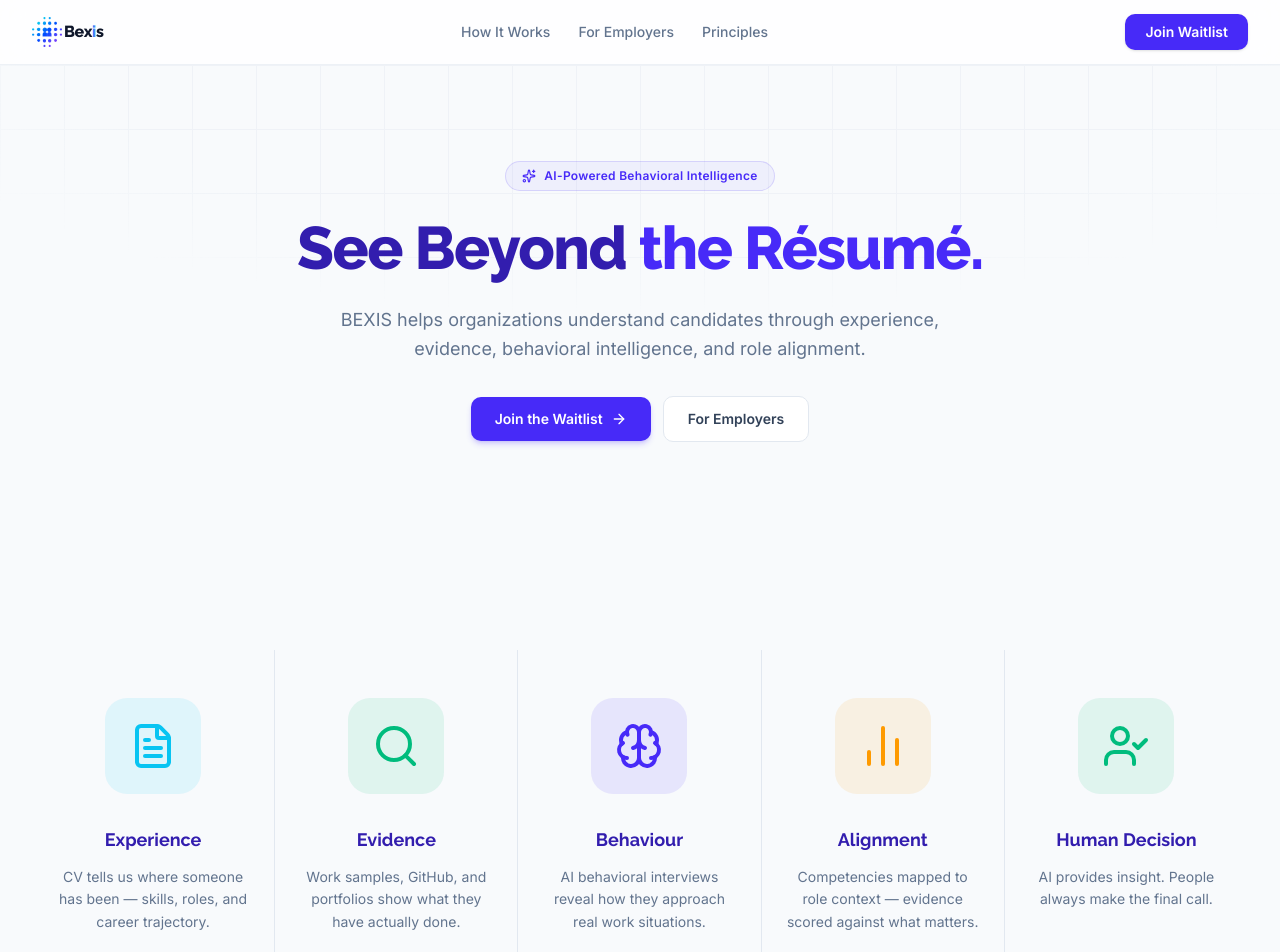
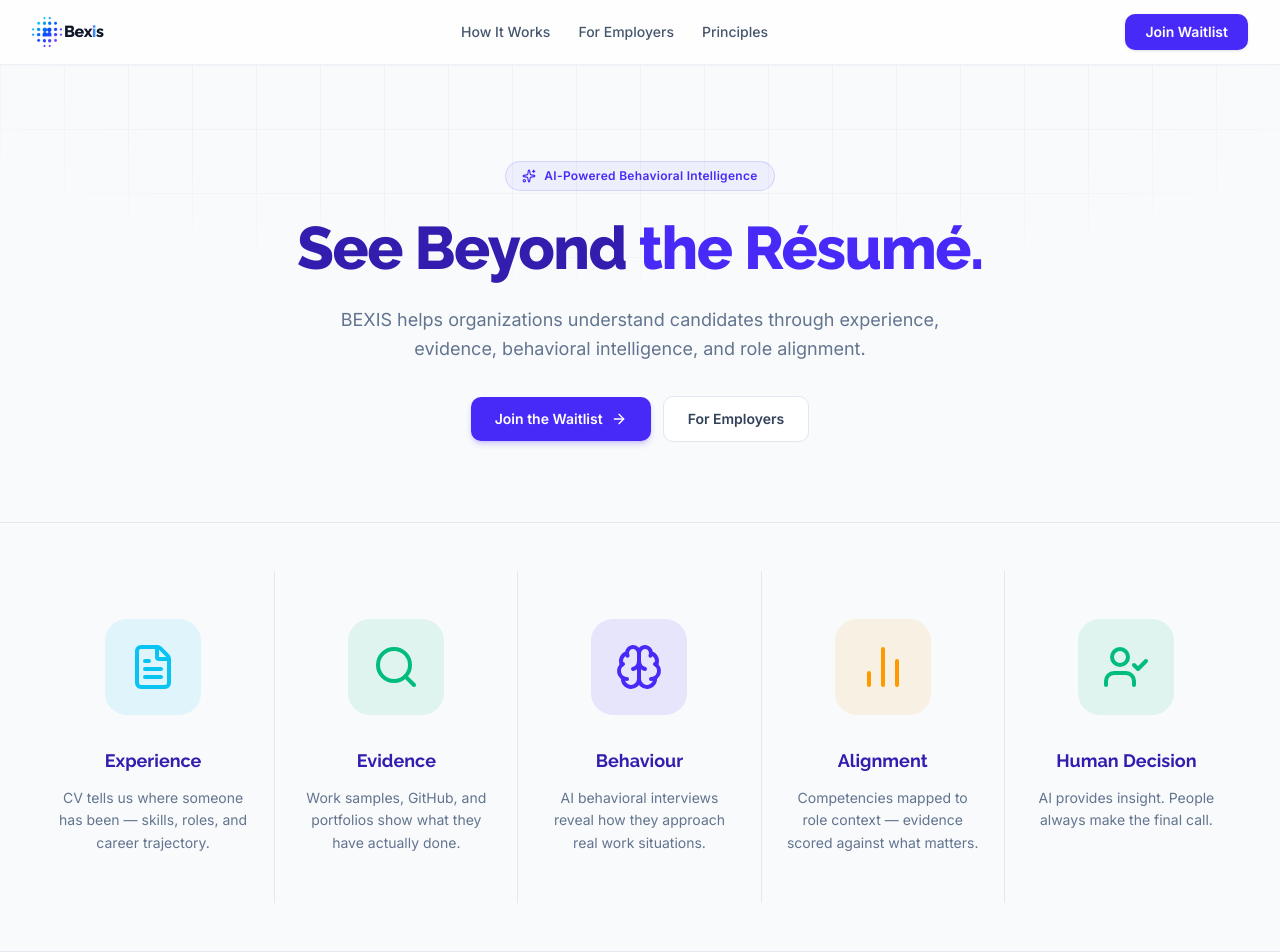
Before and after one commit to wizarphics/bexis-waitlist, a Next.js app: page / in a window 1280 px wide. Shown: the top 952 px of the page. Built offline with nearby package versions, Linux system fonts and the light colour scheme.

Commit message:
Tighten spacing, fix nav visibility
- Hero: reduced bottom padding (pb-24 → pb-16)
- Core Principles: reduced padding (py-20 → py-12), added border-y for visual separation
- Nav links: slate-500 → slate-600 for better readability

```diff
--- a/src/app/page.tsx
+++ b/src/app/page.tsx
@@ -40,7 +40,7 @@ export default function Home() {
             </span>
           </button>
 
-          <nav className="hidden md:flex items-center gap-7 text-sm font-medium text-slate-500">
+          <nav className="hidden md:flex items-center gap-7 text-sm font-medium text-slate-600">
             <button onClick={() => scrollTo('how-it-works')} className="hover:text-[#472AF8] transition-colors cursor-pointer">How It Works</button>
             <button onClick={() => scrollTo('why-bexis')} className="hover:text-[#472AF8] transition-colors cursor-pointer">For Employers</button>
             <button onClick={() => scrollTo('principles')} className="hover:text-[#472AF8] transition-colors cursor-pointer">Principles</button>
@@ -53,7 +53,7 @@ export default function Home() {
       </header>
 
       {/* HERO */}
-      <section className="relative pt-16 pb-24 lg:pt-24 lg:pb-32 overflow-hidden">
+      <section className="relative pt-16 pb-16 lg:pt-24 lg:pb-20 overflow-hidden">
         <div className="absolute inset-0 bg-[linear-gradient(to_right,#e2e8f0_1px,transparent_1px),linear-gradient(to_bottom,#e2e8f0_1px,transparent_1px)] bg-[size:4rem_4rem] [mask-image:radial-gradient(ellipse_60%_50%_at_50%_0%,#000_70%,transparent_100%)] opacity-40" />
 
         <div className="relative max-w-[1400px] mx-auto px-4 sm:px-6 lg:px-8">
@@ -87,7 +87,7 @@ export default function Home() {
       </section>
 
       {/* CORE PRINCIPLES */}
-      <section id="principles" className="py-20">
+      <section id="principles" className="py-12 border-y border-slate-200">
         <div className="max-w-[1400px] mx-auto px-4 sm:px-6 lg:px-8">
           <div className="grid grid-cols-1 sm:grid-cols-2 lg:grid-cols-5 gap-0">
             {[
```
